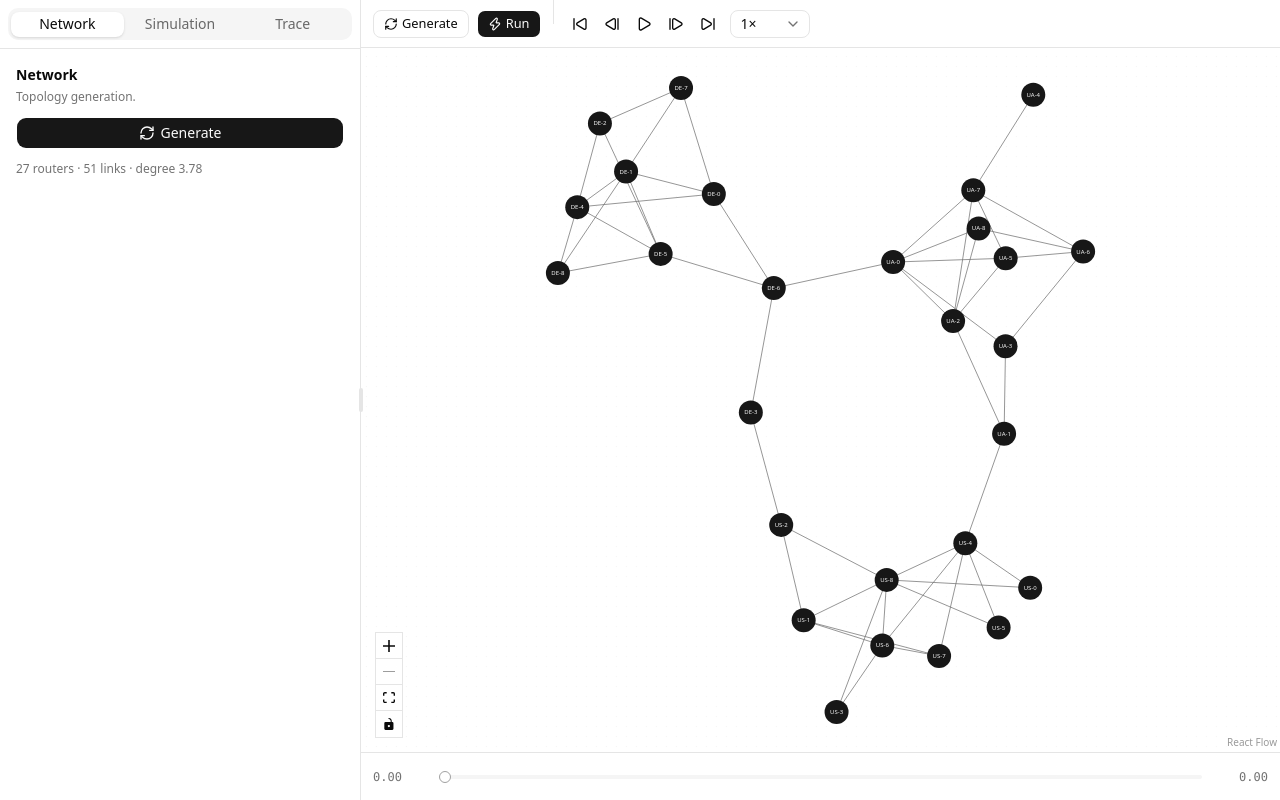
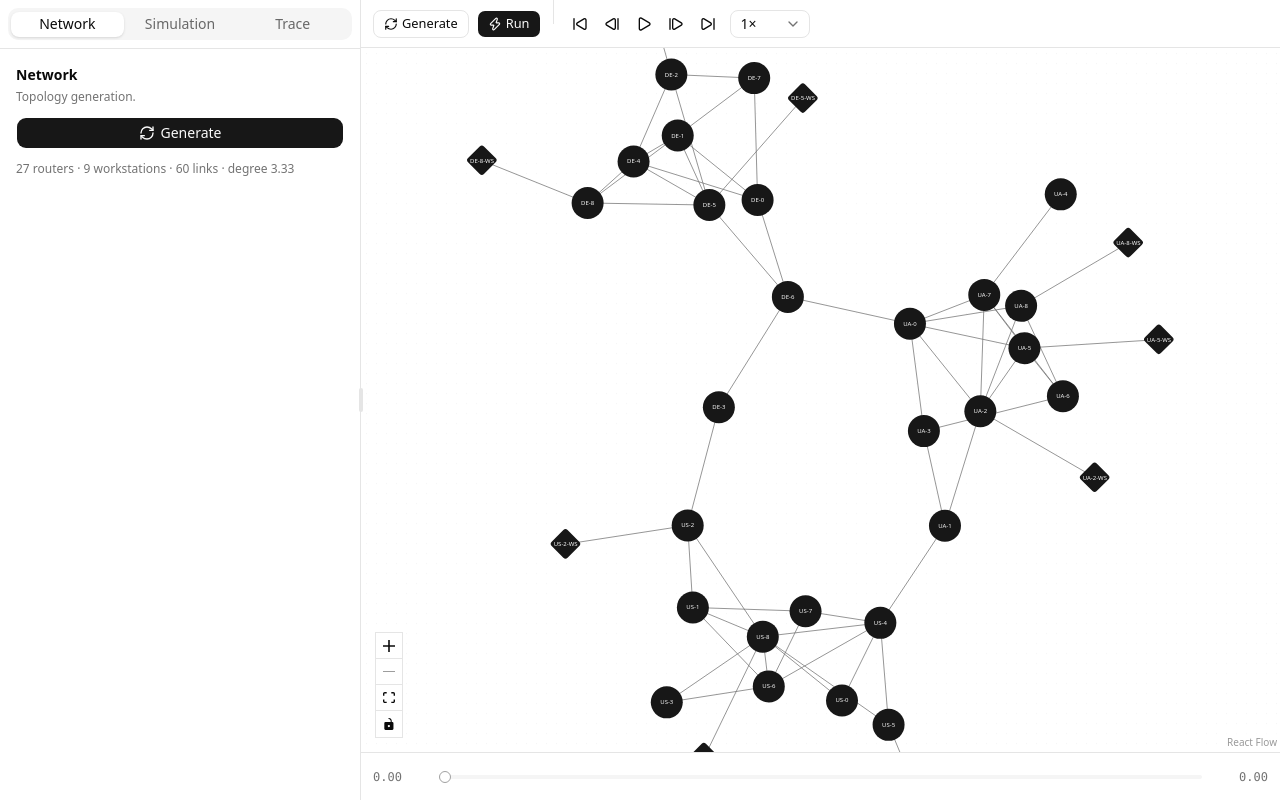
Before and after one commit to Teollan/network-simulator, a React (Vite) app in the folder frontend/: page / in a window 1280 px wide. Built offline with nearby package versions, Linux system fonts and the light colour scheme.

Commit message:
added workstation nodes

```diff
--- a/frontend/src/components/editor/aside/tabs/NetworkTab.tsx
+++ b/frontend/src/components/editor/aside/tabs/NetworkTab.tsx
@@ -1,6 +1,7 @@
 import { RefreshCw } from 'lucide-react';
 import { AsideSection } from '@/components/editor/aside/AsideSection';
 import { Button } from '@/components/ui/Button';
+import { NODE_TYPE } from '@/modules/network/Node';
 import { useNetworkStore } from '@/stores/useNetworkStore';
 
 export const NetworkTab = () => {
@@ -10,9 +11,11 @@ export const NetworkTab = () => {
     generateNetwork,
   } = useNetworkStore();
 
-  const nodeCount = networkLayout?.network.getNodes().length ?? 0;
+  const nodes = networkLayout?.network.getNodes() ?? [];
+  const routerCount = nodes.filter(({ type }) => type === NODE_TYPE.ROUTER).length;
+  const workstationCount = nodes.filter(({ type }) => type === NODE_TYPE.WORKSTATION).length;
   const linkCount = networkLayout?.network.getLinks().length ?? 0;
-  const actualDegree = nodeCount ? (2 * linkCount) / nodeCount : 0;
+  const actualDegree = nodes.length ? (2 * linkCount) / nodes.length : 0;
 
   return (
     <AsideSection
@@ -28,7 +31,7 @@ export const NetworkTab = () => {
       </Button>
 
       <p className="text-xs text-muted-foreground">
-        {`${nodeCount} routers · ${linkCount} links · degree ${actualDegree.toFixed(2)}`}
+        {`${routerCount} routers · ${workstationCount} workstations · ${linkCount} links · degree ${actualDegree.toFixed(2)}`}
       </p>
     </AsideSection>
   );
--- /dev/null
+++ b/frontend/src/components/editor/canvas/node/WorkstationNode.tsx
@@ -0,0 +1,53 @@
+import { memo } from 'react';
+import { type NodeProps, type Node, Handle, Position } from '@xyflow/react';
+import { cn } from 'cn';
+import { NODE_SIZE } from '@/components/editor/canvas/node/node.constants';
+
+type WorkstationNodeProps = NodeProps<Node<{
+  label: string;
+}>>
+
+export const WorkstationNode = memo(({ data, selected }: WorkstationNodeProps) => {
+  const diamondSide = NODE_SIZE / Math.SQRT2;
+
+  return (
+    <>
+      <Handle
+        type="target"
+        position={Position.Left}
+        isConnectable={false}
+        className="invisible"
+      />
+
+      <div
+        className="group relative flex items-center justify-center"
+        style={{
+          width: NODE_SIZE,
+          height: NODE_SIZE,
+        }}
+      >
+        <div
+          className={cn(
+            'absolute rotate-45 rounded-sm bg-primary transition-all group-hover:bg-primary/80',
+            selected && 'ring-3 ring-ring/50',
+          )}
+          style={{
+            width: diamondSide,
+            height: diamondSide,
+          }}
+        />
+
+        <span className="relative text-xs font-medium whitespace-nowrap text-primary-foreground">
+          {data.label}
+        </span>
+      </div>
+
+      <Handle
+        type="source"
+        position={Position.Right}
+        isConnectable={false}
+        className="invisible"
+      />
+    </>
+  );
+});
--- a/frontend/src/components/editor/canvas/node/node.constants.ts
+++ b/frontend/src/components/editor/canvas/node/node.constants.ts
@@ -1,11 +1,14 @@
 import { RouterNode } from '@/components/editor/canvas/node/RouterNode';
+import { WorkstationNode } from '@/components/editor/canvas/node/WorkstationNode';
 
 export const NODE_TYPE = {
   ROUTER: 'router',
+  WORKSTATION: 'workstation',
 } as const;
 
 export const NODE_TYPES = {
   [NODE_TYPE.ROUTER]: RouterNode,
+  [NODE_TYPE.WORKSTATION]: WorkstationNode,
 };
 
-export const NODE_SIZE = 48; // px
+export const NODE_SIZE = 64; // px
--- a/frontend/src/modules/graph/model/networkNodeToFlowNode.ts
+++ b/frontend/src/modules/graph/model/networkNodeToFlowNode.ts
@@ -1,10 +1,15 @@
 import type { Node as FlowNode, XYPosition } from '@xyflow/react';
-import { NODE_TYPE } from '@/components/editor/canvas/node/node.constants';
-import type { Node } from '@/modules/network/Node';
+import { NODE_TYPE as FLOW_NODE_TYPE } from '@/components/editor/canvas/node/node.constants';
+import { NODE_TYPE, type Node } from '@/modules/network/Node';
+
+const FLOW_NODE_TYPE_BY_NODE_TYPE = {
+  [NODE_TYPE.ROUTER]: FLOW_NODE_TYPE.ROUTER,
+  [NODE_TYPE.WORKSTATION]: FLOW_NODE_TYPE.WORKSTATION,
+};
 
 export const networkNodeToFlowNode = (node: Node, position: XYPosition): FlowNode => ({
   id: node.id.toString(),
-  type: NODE_TYPE.ROUTER,
+  type: FLOW_NODE_TYPE_BY_NODE_TYPE[node.type],
   position,
   data: { label: node.label },
 });
--- a/frontend/src/modules/network/Network.ts
+++ b/frontend/src/modules/network/Network.ts
@@ -1,4 +1,4 @@
-import type { CreateNodeFields, Node } from '@/modules/network/Node';
+import { DEFAULT_NODE_FIELDS, type CreateNodeFields, type Node } from '@/modules/network/Node';
 import { DEFAULT_LINK_FIELDS, type CreateLinkFields, type Link, type LinkFilters, type UpdateLinkFields } from '@/modules/network/Link';
 import { getLinkComplement, isLinkWith } from '@/modules/network/network.helpers';
 import type { CreateRegionFields, Region } from '@/modules/network/Region';
@@ -93,6 +93,7 @@ export class Network {
 
     const created = records.map((fields) => ({
       id: nodesSerial.next(),
+      ...DEFAULT_NODE_FIELDS,
       ...fields,
     }));
 
--- a/frontend/src/modules/network/Node.ts
+++ b/frontend/src/modules/network/Node.ts
@@ -1,7 +1,20 @@
+export const NODE_TYPE = {
+  ROUTER: 'router',
+  WORKSTATION: 'workstation',
+} as const;
+
+export type NodeType = typeof NODE_TYPE[keyof typeof NODE_TYPE];
+
 export interface Node {
   id: number;
   label: string;
   regionId: number;
+  type: NodeType;
 }
 
-export type CreateNodeFields = Pick<Node, 'label' | 'regionId'>;
+export const DEFAULT_NODE_FIELDS = {
+  type: NODE_TYPE.ROUTER,
+};
+
+export type CreateNodeFields = Pick<Node, 'label' | 'regionId'>
+  & Partial<Pick<Node, 'type'>>;
--- a/frontend/src/modules/network/builder/NetworkRecipe.ts
+++ b/frontend/src/modules/network/builder/NetworkRecipe.ts
@@ -4,6 +4,7 @@ export const NETWORK_BUILDER_ACTION = {
   SPAWN_REGION: 'spawn-region',
   LINK_INSIDE_REGION: 'link-inside-region',
   LINK_REGIONS: 'link-regions',
+  ATTACH_WORKSTATIONS: 'attach-workstations',
   ASSIGN_LINK_WEIGHTS: 'assign-link-weights',
   ASSIGN_BIT_ERROR_RATE: 'assign-bit-error-rate',
 } as const;
@@ -27,6 +28,11 @@ export type NetworkBuilderAction =
     targetRegion: string
   }
   | {
+    kind: typeof NETWORK_BUILDER_ACTION.ATTACH_WORKSTATIONS;
+    every: number;
+    region: string
+  }
+  | {
     kind: typeof NETWORK_BUILDER_ACTION.ASSIGN_LINK_WEIGHTS;
     pool: number[]
   }
--- /dev/null
+++ b/frontend/src/modules/network/builder/actions/attachWorkstations.ts
@@ -0,0 +1,26 @@
+import { NETWORK_BUILDER_ACTION, type TopologyRecipeStepOf } from '@/modules/network/builder/NetworkRecipe';
+import type { Network } from '@/modules/network/Network';
+import { NODE_TYPE } from '@/modules/network/Node';
+
+type AttachWorkstationsStep = TopologyRecipeStepOf<typeof NETWORK_BUILDER_ACTION.ATTACH_WORKSTATIONS>;
+
+export function attachWorkstations(network: Network, action: AttachWorkstationsStep) {
+  const routers = network.getNodesByRegionLabel(action.region).filter(
+    (node) => node.type === NODE_TYPE.ROUTER,
+  );
+
+  const hosts = routers.filter((_, i) => (
+    ((i + 1) % action.every) === 0
+  ));
+
+  const workstations = network.createManyNodes(hosts.map((router) => ({
+    label: `${router.label}-WS`,
+    regionId: router.regionId,
+    type: NODE_TYPE.WORKSTATION,
+  })));
+
+  network.createManyLinks(hosts.map((router, i) => ({
+    sourceId: router.id,
+    targetId: workstations[i].id,
+  })));
+}
--- a/frontend/src/modules/network/builder/makeNetwork.ts
+++ b/frontend/src/modules/network/builder/makeNetwork.ts
@@ -1,5 +1,6 @@
 import { assignBitErrorRate } from '@/modules/network/builder/actions/assignBitErrorRate';
 import { assignLinkWeights } from '@/modules/network/builder/actions/assignLinkWeights';
+import { attachWorkstations } from '@/modules/network/builder/actions/attachWorkstations';
 import { linkInsideRegion } from '@/modules/network/builder/actions/linkInsideRegion';
 import { linkRegions } from '@/modules/network/builder/actions/linkRegions';
 import { spawnRegion } from '@/modules/network/builder/actions/spawnRegion';
@@ -20,6 +21,9 @@ export function makeNetwork({ actions }: NetworkRecipe) {
       case NETWORK_BUILDER_ACTION.LINK_REGIONS:
         linkRegions(network, action);
         break;
+      case NETWORK_BUILDER_ACTION.ATTACH_WORKSTATIONS:
+        attachWorkstations(network, action);
+        break;
       case NETWORK_BUILDER_ACTION.ASSIGN_LINK_WEIGHTS:
         assignLinkWeights(network, action);
         break;
--- a/frontend/src/modules/network/network.constants.ts
+++ b/frontend/src/modules/network/network.constants.ts
@@ -3,6 +3,7 @@ import { NETWORK_BUILDER_ACTION as ACTION, type NetworkRecipe } from '@/modules/
 export const DEFAULT_WEIGHT_POOL = [3, 5, 7, 8, 11, 12, 15, 18, 21, 25];
 export const DEFAULT_ROUTERS_PER_REGION = 9;
 export const DEFAULT_CONNECTIVITY_DEGREE = 3.5;
+export const DEFAULT_WORKSTATION_INTERVAL = 3;
 
 export const DEFAULT_NETWORK_RECIPE: NetworkRecipe = {
   actions: [
@@ -52,6 +53,21 @@ export const DEFAULT_NETWORK_RECIPE: NetworkRecipe = {
       targetRegion: 'US',
     },
     {
+      kind: ACTION.ATTACH_WORKSTATIONS,
+      every: DEFAULT_WORKSTATION_INTERVAL,
+      region: 'US',
+    },
+    {
+      kind: ACTION.ATTACH_WORKSTATIONS,
+      every: DEFAULT_WORKSTATION_INTERVAL,
+      region: 'DE',
+    },
+    {
+      kind: ACTION.ATTACH_WORKSTATIONS,
+      every: DEFAULT_WORKSTATION_INTERVAL,
+      region: 'UA',
+    },
+    {
       kind: ACTION.ASSIGN_LINK_WEIGHTS,
       pool: DEFAULT_WEIGHT_POOL,
     },
```
